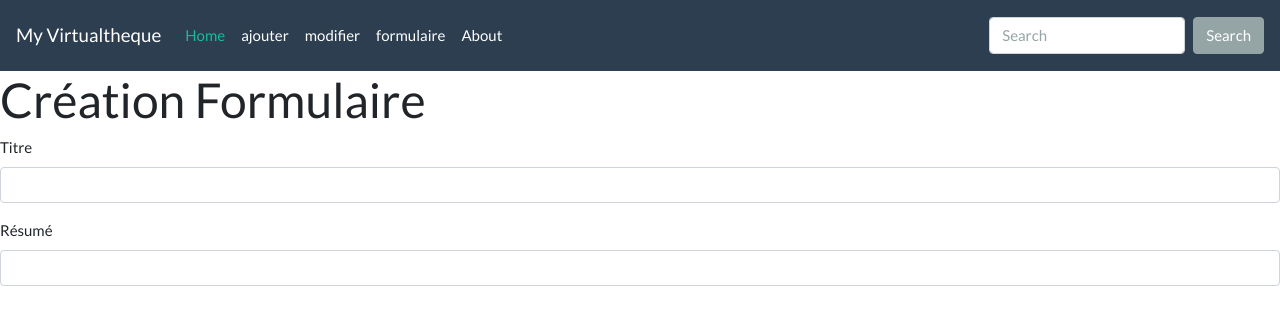
After one commit to sebastienvolont/DEVIII-Gestionnaire_de_bibliotheque, a Symfony app: template templates/virtueltheque/create.html.twig in a window 1280 px wide. The commit adds this page. Shown: the top 325 px of the page. Run offline with Twig, Linux system fonts and the light colour scheme; the template is opened without the code that fills it, so the values that code supplies are empty; form fields are guessed from the names that the template uses; some libraries are stand-ins or nearby versions.

Commit message:
[Backend, ajout Formulaire]
ajout du premier formulaire

```diff
--- a/templates/base.html.twig
+++ b/templates/base.html.twig
@@ -16,7 +16,7 @@
     </head>
     <body>
             <nav class="navbar navbar-expand-lg navbar-dark bg-primary">
-        <a class="navbar-brand" href="/">My Virtualtheque</a>
+        <a class="navbar-brand" href="{{path('home')}}">My Virtualtheque</a>
         <button class="navbar-toggler" type="button" data-toggle="collapse" data-target="#navbarColor01" aria-controls="navbarColor01" aria-expanded="false" aria-label="Toggle navigation">
             <span class="navbar-toggler-icon"></span>
         </button>
@@ -24,18 +24,21 @@
         <div class="collapse navbar-collapse" id="navbarColor01">
             <ul class="navbar-nav mr-auto">
                 <li class="nav-item active">
-                    <a class="nav-link" href="/">Home
+                    <a class="nav-link" href="{{path('home')}}">Home
                     <span class="sr-only">(current)</span>
                     </a>
                 </li>
                 <li class="nav-item">
-                    <a class="nav-link" href="/addLivre">ajouter</a>
+                    <a class="nav-link" href="{{path('addLivre')}}">ajouter</a>
                 </li>
                 <li class="nav-item">
                     <a class="nav-link" href="/afficherLivre/1">modifier</a>
                 </li>
                 <li class="nav-item">
-                    <a class="nav-link" href="/information">About</a>
+                    <a class="nav-link" href="{{path('livre_create')}}">formulaire</a>
+                </li>
+                <li class="nav-item">
+                    <a class="nav-link" href="{{path('information')}}">About</a>
                 </li>
 
             </ul>
--- /dev/null
+++ b/templates/virtueltheque/create.html.twig
@@ -0,0 +1,18 @@
+{% extends 'base.html.twig' %}
+
+{% block body %}
+    <h1>Création Formulaire</h1>
+
+    {{form_start(formLivre)}}
+    <div class="form-group">
+        <label for="">Titre</label>
+        {{ form_widget(formLivre.titre)}}
+    </div>
+
+    <div class="form-group">
+        <label for="">Résumé</label>
+        {{ form_widget(formLivre.synopsis)}}
+    </div>
+
+    {{form_end(formLivre)}}
+{% endblock %}
```
Also changed, not shown: src/Controller/BlogController.php (+32 -2 lines), 1 other file.
